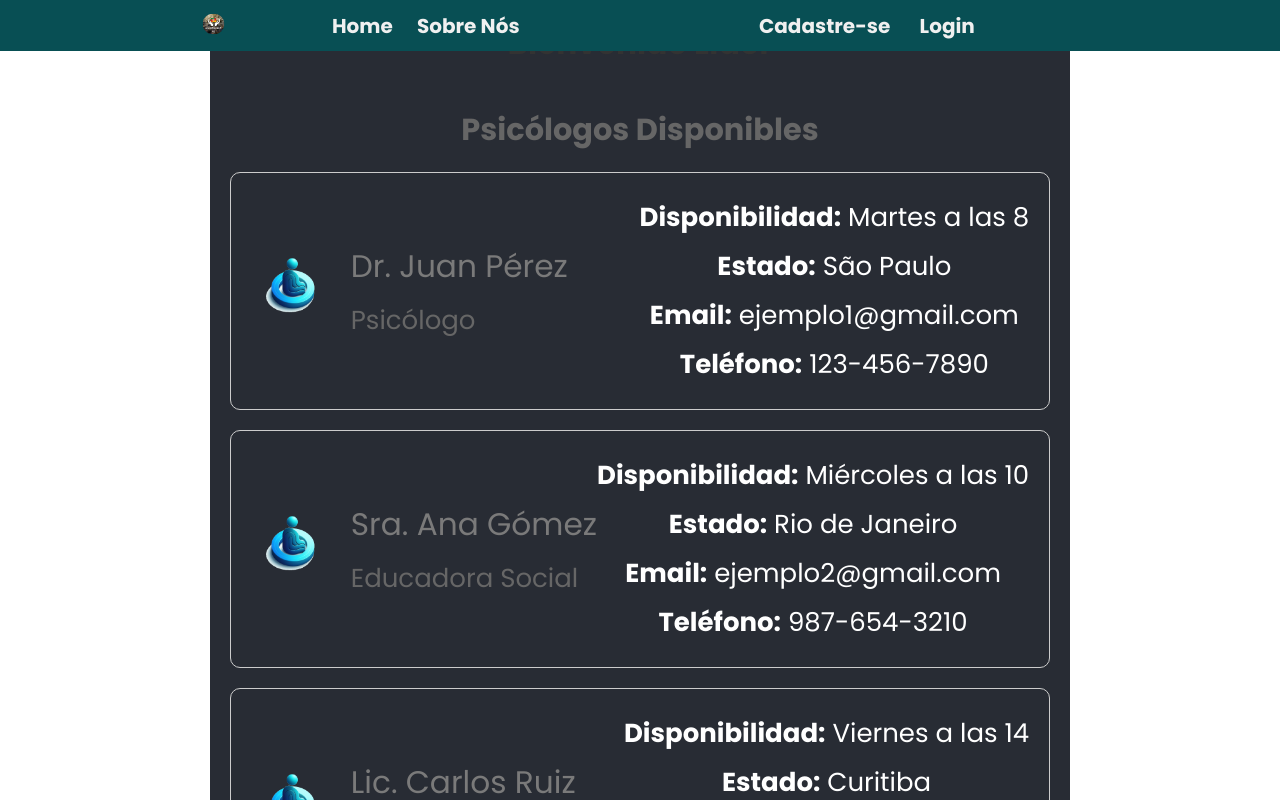
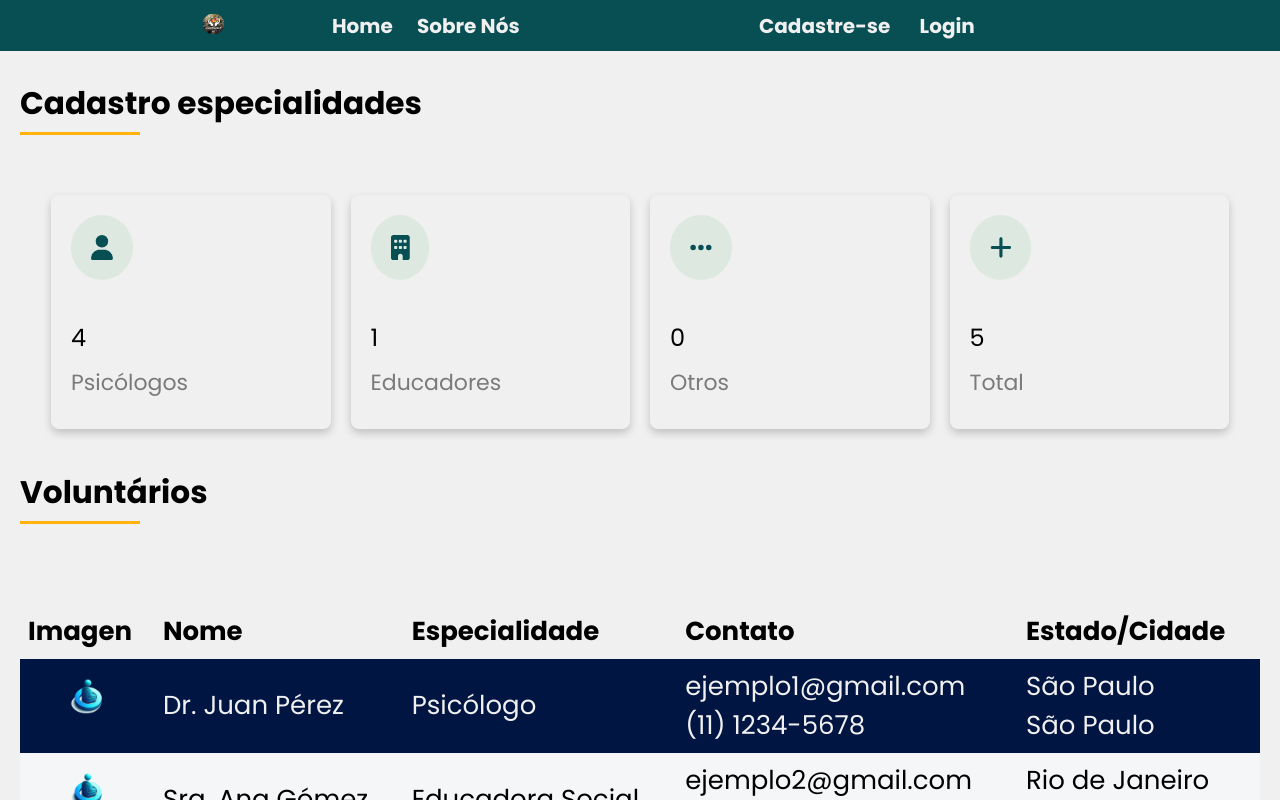
Before and after one commit to Dart1516/proyecto-toti-rs, a React (Create React App) app: page /interfazLider in a window 1280 px wide. Shown: the top 800 px of the page. Built offline with nearby package versions, Linux system fonts and the light colour scheme.

Commit message:
Avance de lista de voluntarios

```diff
--- a/package.json
+++ b/package.json
@@ -6,6 +6,9 @@
   "dependencies": {
     "@emotion/react": "^11.11.4",
     "@emotion/styled": "^11.11.5",
+    "@fortawesome/fontawesome-svg-core": "^6.5.2",
+    "@fortawesome/free-solid-svg-icons": "^6.5.2",
+    "@fortawesome/react-fontawesome": "^0.2.2",
     "@mui/icons-material": "^5.15.19",
     "@mui/material": "^5.15.18",
     "@testing-library/jest-dom": "^5.17.0",
--- a/src/Pages/interfazLider.js
+++ b/src/Pages/interfazLider.js
@@ -2,6 +2,8 @@ import React from "react";
 import Header from "../Components/Header-NavMenu";
 import '../assets/styles/App.css';
 import '../assets/styles/interfazLider.css';
+import { FontAwesomeIcon } from '@fortawesome/react-fontawesome';
+import { faUser, faBuilding, faEllipsisH, faPlus } from '@fortawesome/free-solid-svg-icons';
 
 const professionals = [
   {
@@ -9,8 +11,9 @@ const professionals = [
     profession: "Psicólogo",
     availability: "Martes a las 8",
     state: "São Paulo",
+    city: "São Paulo",
     email: "ejemplo1@gmail.com",
-    phone: "123-456-7890",
+    phone: "(11) 1234-5678",
     image: "login/login1.png"
   },
   {
@@ -18,8 +21,9 @@ const professionals = [
     profession: "Educadora Social",
     availability: "Miércoles a las 10",
     state: "Rio de Janeiro",
+    city: "Rio de Janeiro",
     email: "ejemplo2@gmail.com",
-    phone: "987-654-3210",
+    phone: "(21) 98765-4321",
     image: "login/login1.png"
   },
   {
@@ -27,39 +31,99 @@ const professionals = [
     profession: "Psicólogo",
     availability: "Viernes a las 14",
     state: "Curitiba",
+    city: "Curitiba",
     email: "ejemplo3@gmail.com",
-    phone: "456-789-1230",
+    phone: "(41) 4567-8910",
+    image: "login/login1.png"
+  },
+  {
+    name: "Lic. Carlos Ruiz",
+    profession: "Psicólogo",
+    availability: "Viernes a las 14",
+    state: "Curitiba",
+    city: "Curitiba",
+    email: "ejemplo3@gmail.com",
+    phone: "(41) 4567-8910",
+    image: "login/login1.png"
+  },
+  {
+    name: "Lic. Carlos Ruiz",
+    profession: "Psicóloga",
+    availability: "Viernes a las 14",
+    state: "Curitiba",
+    city: "Curitiba",
+    email: "ejemplo3@gmail.com",
+    phone: "(41) 4567-8910",
     image: "login/login1.png"
   }
 ];
 
 function InterfazLider() {
+  // Calcular los conteos
+  const psicologosCount = professionals.filter(pro => pro.profession === "Psicólogo" || pro.profession === "Psicóloga").length;
+  const educadoresCount = professionals.filter(pro => pro.profession === "Educador Social" || pro.profession === "Educadora Social").length;
+  const otrosCount = professionals.filter(pro => pro.profession !== "Psicólogo" && pro.profession !== "Psicóloga" && pro.profession !== "Educador Social" && pro.profession !== "Educadora Social").length;
+  const totalCount = professionals.length;
+
   return (
     <div className="App">
       <header className="App-header">
         <Header />
       </header>
       <div className="App-body">
-        <h2>Bienvenido Líder</h2>
-        <h3>Psicólogos Disponibles</h3>
-        <div className="professional-list">
-          {professionals.map((professional, index) => (
-            <div key={index} className="professional-card">
-              <div className="left-section">
-                <img src={require(`../assets/images/${professional.image}`)} alt={professional.name} className="profile-image" />
-                <div className="professional-info">
-                  <h4>{professional.name}</h4>
-                  <p>{professional.profession}</p>
-                </div>
-              </div>
-              <div className="right-section">
-                <p><strong>Disponibilidad:</strong> {professional.availability}</p>
-                <p><strong>Estado:</strong> {professional.state}</p>
-                <p><strong>Email:</strong> {professional.email}</p>
-                <p><strong>Teléfono:</strong> {professional.phone}</p>
-              </div>
-            </div>
-          ))}
+        <h2 className="titulo-table">Cadastro especialidades</h2>
+        <div className="cards-container">
+          <div className="card">
+            <FontAwesomeIcon icon={faUser} className="icon-table"/>
+            <p>{psicologosCount}</p>
+            <h3>Psicólogos</h3>
+          </div>
+          <div className="card">
+            <FontAwesomeIcon icon={faBuilding} className="icon-table"/>
+            <p>{educadoresCount}</p>
+            <h3>Educadores</h3>
+          </div>
+          <div className="card">
+            <FontAwesomeIcon icon={faEllipsisH} className="icon-table"/>
+            <p>{otrosCount}</p>
+            <h3>Otros</h3>
+          </div>
+          <div className="card">
+            <FontAwesomeIcon icon={faPlus} className="icon-table"/>
+            <p>{totalCount}</p>
+            <h3>Total</h3>
+          </div>
+        </div>
+        <h2 className="titulo-table">Voluntários</h2>
+        <div className="table-container">
+          <table className="professional-table">
+            <thead>
+              <tr>
+                <th>Imagen</th>
+                <th>Nome</th>
+                <th>Especialidade</th>
+                <th>Contato</th>
+                <th>Estado/Cidade</th>
+              </tr>
+            </thead>
+            <tbody>
+              {professionals.map((professional, index) => (
+                <tr key={index}>
+                  <td>
+                    <img
+                      src={require(`../assets/images/${professional.image}`)}
+                      alt={professional.name}
+                      className="professional-image-table"
+                    />
+                  </td>
+                  <td>{professional.name}</td>
+                  <td>{professional.profession}</td>
+                  <td className="contato-table">{professional.email}<br/>{professional.phone}</td>
+                  <td>{professional.state}<br/>{professional.city}</td>
+                </tr>
+              ))}
+            </tbody>
+          </table>
         </div>
       </div>
     </div>
--- a/src/assets/styles/interfazLider.css
+++ b/src/assets/styles/interfazLider.css
@@ -1,67 +1,118 @@
 .App-body {
+  background-color: var(--color4);
   padding: 20px;
+  padding-top: 80px;
+  gap: 40px;
+  color: black;
+  width: 100vw;
 }
 
-  h2 {
-    color: #333;
+.titulo-table {
+  align-self: self-start;
 }
 
-  h3 {
-    margin-top: 20px;
-    color: #666;
+.titulo-table::after {
+  content: ""; /* Crea un pseudo-elemento después del contenido del elemento */
+  display: block; /* Hace que el pseudo-elemento sea un bloque para que pueda tener ancho */
+  border-bottom: 3px solid var(--color2); /* Define el estilo de la línea */
+  width: 120px; /* Configura el ancho de la línea, puedes ajustar este valor según tus necesidades */
+  margin-top: 5px; /* Ajusta el espacio entre el texto y la línea */
 }
 
-  .professional-list {
+
+.cards-container {
+  display: flex;
+  gap: 20px;
+  width: 95%;
+  min-width: 250px;
+  max-width: 1450px;
+}
+
+.card {
+  background-color: var(--color4);
+  padding: 20px;
+  border-radius: 8px;
+  box-shadow: 0 4px 8px rgba(0, 0, 0, 0.2);
+  text-align: start;
+  flex: 1;
   display: flex;
   flex-direction: column;
-    gap: 20px;
-    margin-top: 20px;
+  align-items: start;
+  justify-content: center;
+  gap: 10px;
 }
 
-  .professional-card {
+.icon-table {
+  font-size: 25px;
+  color: var(--color1);
+  background-color: rgba(50, 168, 82, 0.1);
+  padding: 20px;
+  border-radius: 50%;
+  margin-bottom: 30px;
+}
+
+.card h3 {
+  margin: 0;
+  margin-bottom: 10px;
+  color: var(--color5);
+  font-weight: 100;
+  font-size: 22px;
+}
+
+.card p {
+  font-size: 24px;
+  margin: 0;
+  color: black;
+}
+
+.table-container {
   display: flex;
-    justify-content: space-between;
-    padding: 20px;
-    border: 1px solid #ccc;
+  width: 100%;
+}
+
+.professional-table {
+  min-width: 800px;
+  border-collapse: collapse;
+  margin: 20px 0;
+  width: 100%;
   border-radius: 10px;
 }
 
-  .left-section {
-    display: flex;
-    align-items: center;
-  }
-
-  .profile-image {
-    width: 80px;
-    height: 80px;
-    border-radius: 50%;
-    margin-right: 20px;
-  }
-
-  .professional-info {
+.professional-table th, .professional-table td {
+  padding: 8px;
   text-align: left;
 }
 
-  .professional-info h4 {
-    margin: 0;
-    font-size: 1.2em;
+.professional-table td:first-child {
+  text-align: center;
 }
 
-  .professional-info p {
-    margin: 5px 0 0;
-    color: #666;
+.professional-table th {
+  background-color: var(--color4);
+  color: black;
+  font-weight: 700;
 }
 
-  .right-section {
-    display: flex;
-    flex-direction: column;
-    justify-content: center;
+.professional-table tr {
+  color: var(--color4);
 }
 
-  .right-section p {
-    margin: 5px 0;
+.professional-table tr:nth-child(even) {
+  background-color: #F5F6F8;
+  color: black;
 }
 
-  .right-section p strong {
-    font-weight: bold;
+.professional-table tr {
+  background-color: var(--color3);
 }
+
+.professional-image-table {
+  width: 50px;
+  height: 50px;
+  border-radius: 50%;
+  object-fit: cover;
+}
+
+.contato-table {
+
+}
```
Also changed, not shown: 1 other file (tests, documents, lock files or other folders). Lines whose indentation alone changed are shown as unchanged.
